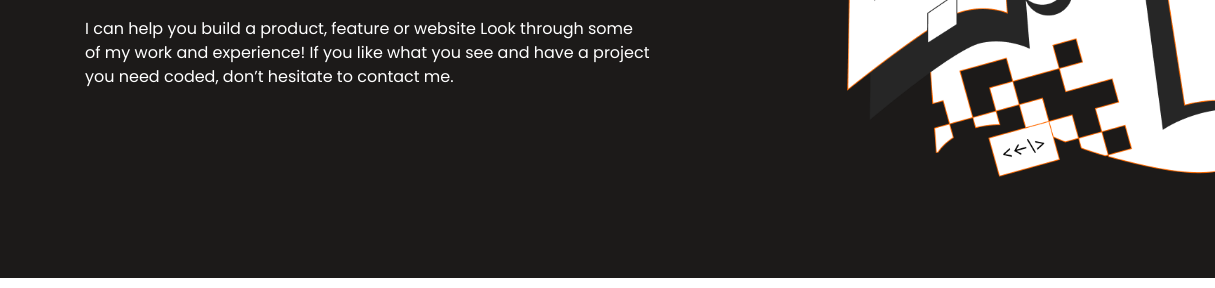
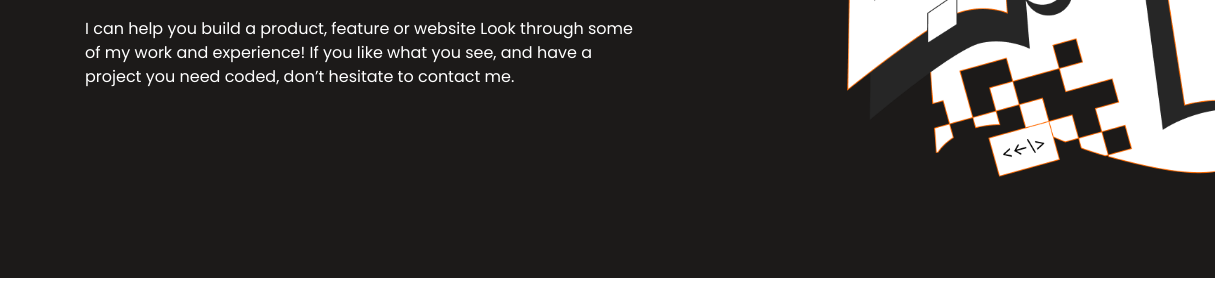
Before and after one commit to mosidrum/portfolio2, a website: page index.html in a window 1280 px wide. Shown: the part 384-672 px from the top of the page, 65-1280 px from the left. Drawn offline with Linux system fonts and the light colour scheme.

```diff
--- a/index.html
+++ b/index.html
@@ -49,7 +49,7 @@
           <h2 class="text-top">I'm a Software Developer</h2>
           <p class="text-down">
             I can help you build a product, feature or website Look through some
-            of my work and experience! If you like what you see and have a project
+            of my work and experience! If you like what you see, and have a project
             you need coded, don’t hesitate to contact me.
           </p>
         </div>
```
